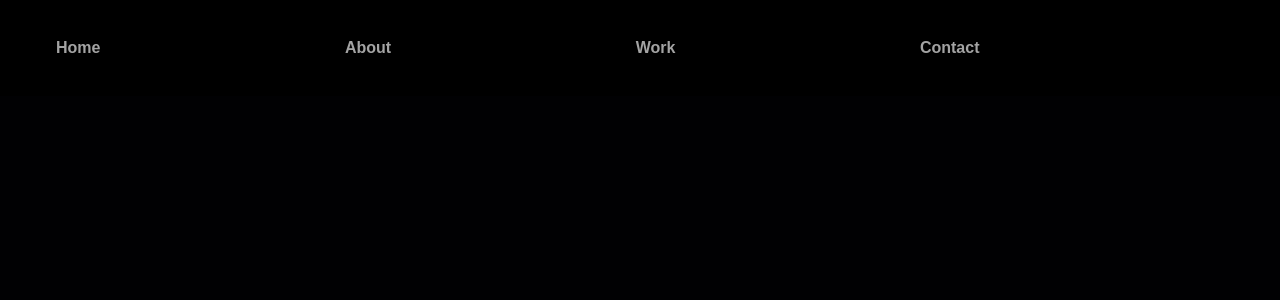
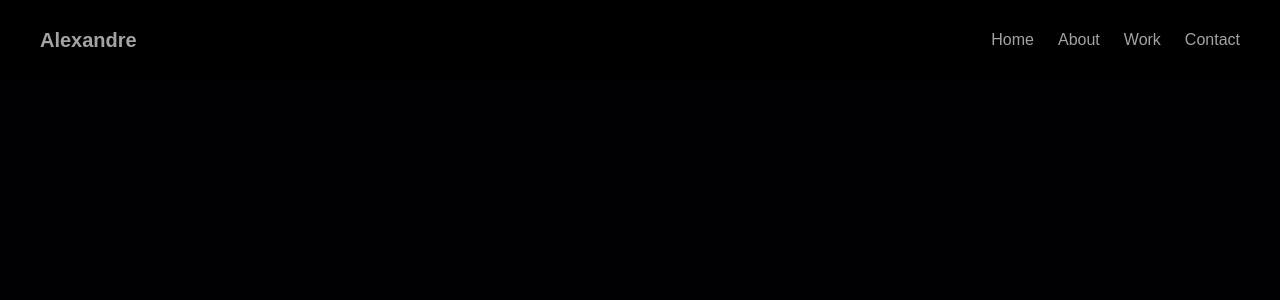
Before and after one commit to AlexandreIr/3d_portfolio, a React (Vite) app: page / in a window 1280 px wide. Shown: the top 300 px of the page. Built offline with nearby package versions, Linux system fonts and the light colour scheme; a web font is replaced by a local one.

Commit message:
feat: Navbar done

```diff
--- /dev/null
+++ b/src/components/NavItem.jsx
@@ -0,0 +1,15 @@
+import { navLinks } from "../constants"
+
+function NavItem() {
+  return (
+    <ul className="nav-ul">
+        {navLinks.map(link=>(
+            <li key={link.id} className="nav-li">
+                <a href={link.href} className="nav-li_a">{link.name}</a>
+            </li>
+        ))}
+    </ul>
+  )
+}
+
+export default NavItem
--- a/src/components/Navbar.jsx
+++ b/src/components/Navbar.jsx
@@ -1,24 +1,37 @@
-import { navLinks } from "../constants"
+import { useState } from "react"
+import NavItem from "./NavItem"
 
 function Navbar() {
+  const [isOpen, setIsOpen] = useState(false);
+
+  const toggleMenu = () => setIsOpen(!isOpen);
+  const closeMenu = () => setIsOpen(false);
+
   return (
-      <header className="fixed overflow-x-hidden
-      top-0 z-50 left-0 right-0 p-4 bg-black/90">
+    <header className="fixed top-0 left-0 right-0 z-50 bg-black/90">
       <div className="max-w-7xl mx-auto">
         <div className="flex justify-between items-center py-5 mx-auto c-space">
-            {navLinks.map((link) => (
-              <a
-                key={link.id}
-                href={link.href}
-                className="text-neutral-400 font-bold text-xl nav-li_a"
-              >
-                {link.name}
+          <a href="/" className="text-neutral-400 font-bold text-xl hover:text-white transition-colors">
+            Alexandre
           </a>
-            ))}
-            <button className="cursor-pointer">
-              <img src="/assets/menu.svg" alt="hamburger" className="flex"/>
+
+          <button
+            onClick={toggleMenu}
+            className="text-neutral-400 hover:text-white focus:outline-none sm:hidden flex"
+            aria-label="Toggle menu">
+            <img src={isOpen ? 'assets/close.svg' : 'assets/menu.svg'} alt="toggle" className="w-6 h-6" />
           </button>
+
+          <nav className="sm:flex hidden">
+            <NavItem />
+          </nav>
         </div>
+      </div>
+
+      <div className={`nav-sidebar ${isOpen ? 'max-h-screen' : 'max-h-0'}`}>
+        <nav className="p-5">
+          <NavItem onClick={closeMenu} />
+        </nav>
       </div>
     </header>
     )
```
Lines whose indentation alone changed are shown as unchanged.
